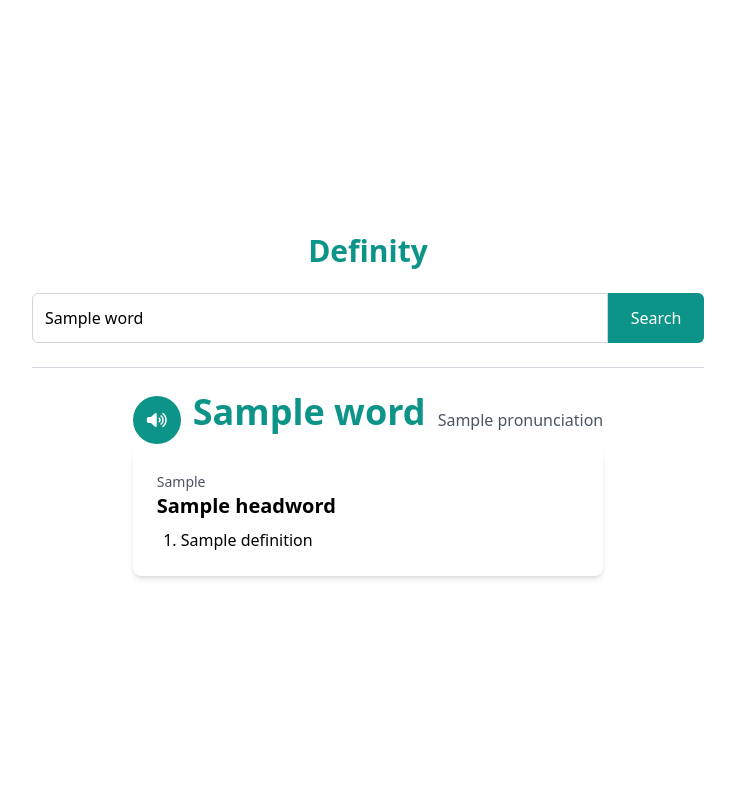
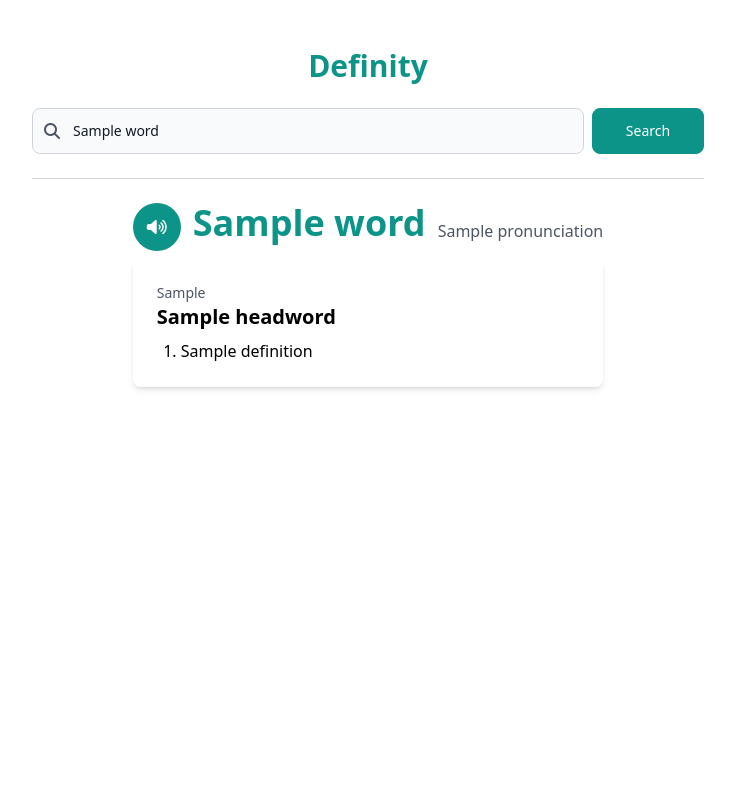
Before and after one commit to jadhavanushka/definity, a Django app: template dictionary/templates/dictionary/results.html in a window 1280 px wide. Shown: the whole page, without its empty margins (272-1007 px from the left). Run offline with Django 5.2, Linux system fonts and the light colour scheme; the template is opened without the code that fills it: most values are stand-ins (such as "Sample title", 1, 10 or a date in 2020); some libraries are stand-ins or nearby versions.

Commit message:
Minor changes

```diff
--- a/dictionary/templates/dictionary/results.html
+++ b/dictionary/templates/dictionary/results.html
@@ -9,26 +9,33 @@
     <link rel="stylesheet" href="https://cdnjs.cloudflare.com/ajax/libs/font-awesome/6.7.0/css/all.min.css">
 </head>
 
-<body class="flex flex-col items-center justify-center min-h-screen p-6">
+<body class="flex flex-col items-center justify-start min-h-screen p-6">
     <div class="max-w-2xl mx-auto w-full bg-white py-6 mb-6 border-b border-gray-300">
         <a href="/">
             <h1 class="text-3xl font-bold mb-6 text-teal-600 hover:text-teal-700 text-center">
                 Definity</h1>
         </a>
-        <form method="get" action="/" class="flex">
+
+        <form method="get" action="/" class="flex items-center mx-auto">
+            <div class="relative w-full">
+                <div class="absolute inset-y-0 start-0 flex items-center ps-3 pointer-events-none text-gray-600">
+                    <i class="fas fa-search"></i>
+                </div>
                 <input type="text" name="word" value="{{ word }}" placeholder="Enter a word or phrase" autocomplete="off"
-                class="w-full p-3 border border-gray-300 rounded-s-md focus:outline-none focus:ring-2 focus:ring-teal-500"
-                required>
-            <button type="submit" class="min-w-24 bg-teal-600 text-white px-4 rounded-e-md hover:bg-teal-700">
+                class="bg-gray-50 border border-gray-300 text-gray-900 text-sm rounded-lg focus:outline-none focus:ring-1 focus:ring-teal-500 focus:border-teal-500 block w-full ps-10 p-3"
+                required />
+            </div>
+            <button type="submit" class="min-w-28 p-3 ms-2 text-sm font-medium text-white bg-teal-600 rounded-lg border border-teal-600 hover:bg-teal-700">
                Search
             </button>
         </form>
     </div>
 
     <div class="max-w-2xl mx-auto bg-white">
+        {% if not error %}
             <div class="flex items-center gap-3">
                 {% if audio %}
-                <button onclick="playAudio('{{ audio }}')" class="bg-teal-600 hover:bg-teal-700 text-white rounded-full">
+                    <button onclick="playAudio('{{ audio }}')" class="bg-teal-600 hover:bg-teal-700 text-white rounded-full mb-2">
                         <i class="fa-solid fa-volume-high size-12 flex items-center justify-center"></i>
                     </button>
                 {% endif %}
@@ -39,9 +46,11 @@
                     <p class="text-gray-600">{{ pronunciation }}</p>
                 {% endif %}
             </div>
-
-        {% if error %}
-          <p class="text-red-500">{{ error }}</p>
+        {% else %}
+            <div class="flex flex-col items-center justify-center p-6 rounded-lg shadow-md">
+                <i class="fa-solid fa-triangle-exclamation text-red-500 text-3xl mb-2"></i>
+                <p class="text-red-500 text-lg font-semibold">{{ error }}</p>
+            </div>
         {% endif %}
 
         {% if meanings %}
```
Also changed, not shown: dictionary/templates/dictionary/home.html (+13 -5 lines). Lines whose indentation alone changed are shown as unchanged.
